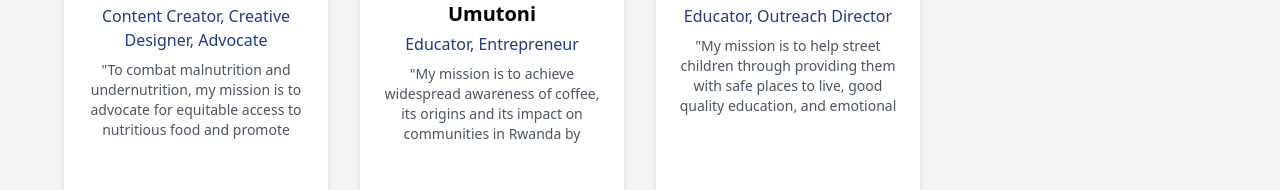
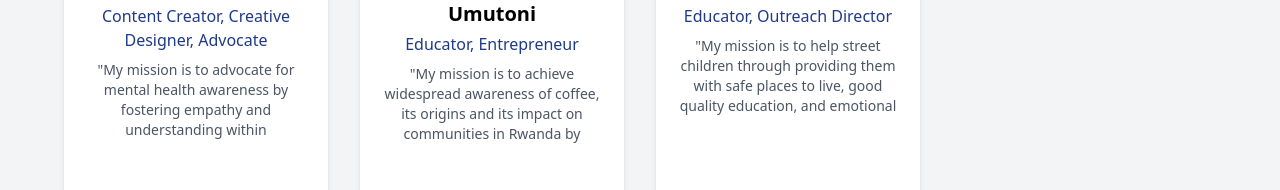
Before and after one commit to Ebi-Tech/Vertrauen, a Next.js app in the folder vertrauen-app/: page /team in a window 1280 px wide. Shown: the part 832-1022 px from the top of the page. Built offline with nearby package versions, Linux system fonts and the light colour scheme.

Commit message:
Update team.tsx

```diff
--- a/vertrauen-app/pages/team.tsx
+++ b/vertrauen-app/pages/team.tsx
@@ -34,7 +34,7 @@ const teamMembers = [
     name: 'Nancy Agasaro',
     title: 'Content Creator, Creative Designer, Advocate',
     image: '/V-images/nancy.jpg',
-    description: '"To combat malnutrition and undernutrition, my mission is to advocate for equitable access to nutritious food and promote sustainable solutions in my home community(Kanombe). I am dedicated to raising awareness, driving policy change, and collaborating with communities to address root causes and empower individuals to lead healthier lives."',
+    description: '"My mission is to advocate for mental health awareness by fostering empathy and understanding within communities. By creating supportive systems and enhancing educational initiatives, I aim to eliminate negative stereotypes associated with mental health. My goal is to build a society where mental health is embraced and supported, ensuring that no one feels alone in their journey."',
   },
   {
     name: 'Christabella Queen Umutoni',
```
